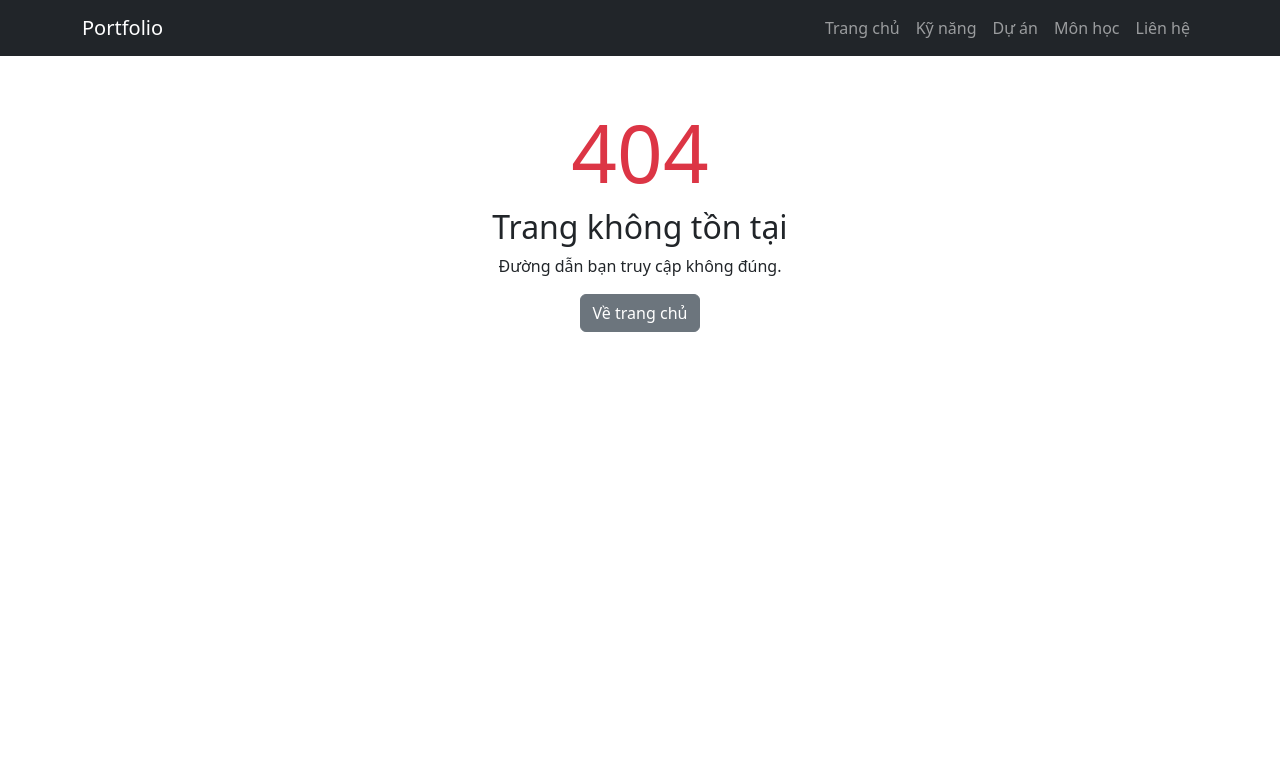
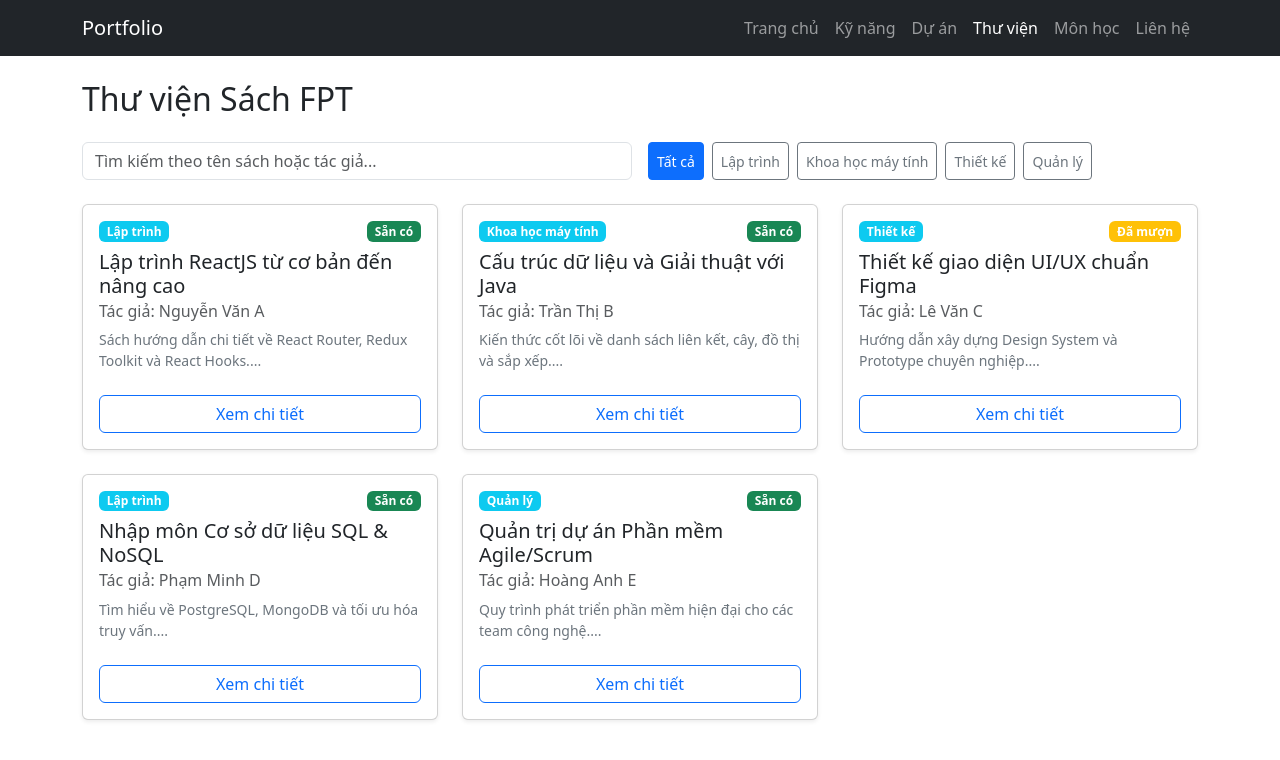
Before and after one commit to haotruong270704-lgtm/FER202FALL2026, a React (Vite) app in the folder slot11/router-basic/: page /books in a window 1280 px wide. Before the commit this address had no page. Shown: the top 760 px of the page. Built offline with nearby package versions, Linux system fonts and the light colour scheme.

Commit message:
feat(library): integrate book routing and update navbar menu

```diff
--- a/slot11/router-basic/src/App.jsx
+++ b/slot11/router-basic/src/App.jsx
@@ -5,6 +5,7 @@
 import ProjectsPage from './bai1/pages/ProjectsPage';
 import ContactPage from './bai1/pages/ContactPage';
 import NotFoundPage from './bai1/pages/NotFoundPage';
+import Bai2 from './bai2/Bai2';
 import Bai3 from './bai3/Bai3';
 
 export default function App() {
@@ -17,10 +18,13 @@
         <Route path="/projects" element={<ProjectsPage />} />
         <Route path="/contact" element={<ContactPage />} />
 
-        {/* Route kết nối Bài 3 */}
+        {/* Route Bài 2 - Thư viện */}
+        <Route path="/books/*" element={<Bai2 />} />
+
+        {/* Route Bài 3 - Môn học */}
         <Route path="/courses/*" element={<Bai3 />} />
 
-        {/* Route 404 đặt ở cuối */}
+        {/* Route 404 */}
         <Route path="*" element={<NotFoundPage />} />
       </Routes>
     </>
--- a/slot11/router-basic/src/bai1/components/AppNavbar.jsx
+++ b/slot11/router-basic/src/bai1/components/AppNavbar.jsx
@@ -6,6 +6,7 @@
     { to: '/', label: 'Trang chủ' },
     { to: '/skills', label: 'Kỹ năng' },
     { to: '/projects', label: 'Dự án' },
+    { to: '/books', label: 'Thư viện' },
     { to: '/courses', label: 'Môn học' },
     { to: '/contact', label: 'Liên hệ' },
   ];
--- /dev/null
+++ b/slot11/router-basic/src/bai2/Bai2.jsx
@@ -0,0 +1,12 @@
+import { Routes, Route } from 'react-router-dom';
+import { BookListPage } from './pages/BookListPage';
+import { BookDetailPage } from './pages/BookDetailPage';
+
+export default function Bai2() {
+  return (
+    <Routes>
+      <Route path="/" element={<BookListPage />} />
+      <Route path=":id" element={<BookDetailPage />} />
+    </Routes>
+  );
+}
```
